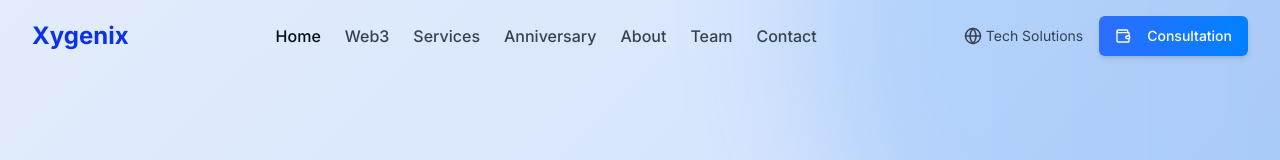
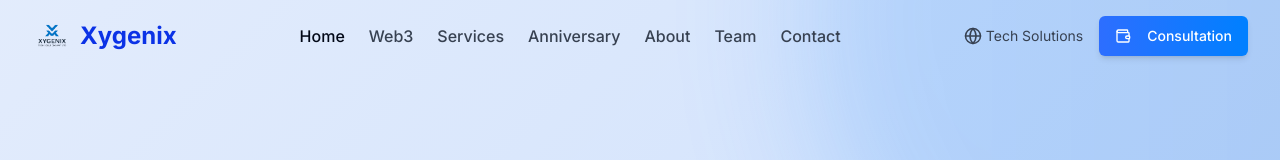
Before and after one commit to r11011/xygenix-web-forge, a React (Vite) app: page / in a window 1280 px wide. Shown: the top 160 px of the page. Built offline with nearby package versions, Linux system fonts and the light colour scheme.

Commit message:
Update navbar logo
Update the logo in the navbar to the correct one.

```diff
--- a/src/components/Navbar.tsx
+++ b/src/components/Navbar.tsx
@@ -1,3 +1,4 @@
+
 import { useState, useEffect } from "react";
 import { Button } from "@/components/ui/button";
 import { Menu, Globe, Wallet, PartyPopper } from "lucide-react";
@@ -71,6 +72,11 @@ const Navbar = () => {
           e.preventDefault();
           scrollToSection("home");
         }}>
+          <img
+            src="/lovable-uploads/051f402a-2cb1-4415-b534-37f892494ba9.png"
+            alt="Xygenix Logo"
+            className="h-10 mr-2"
+          />
           <span className="text-2xl font-bold text-oxygenix-700">
             Xygen<span className="text-Xygenix-500">ix</span>
           </span>
```
